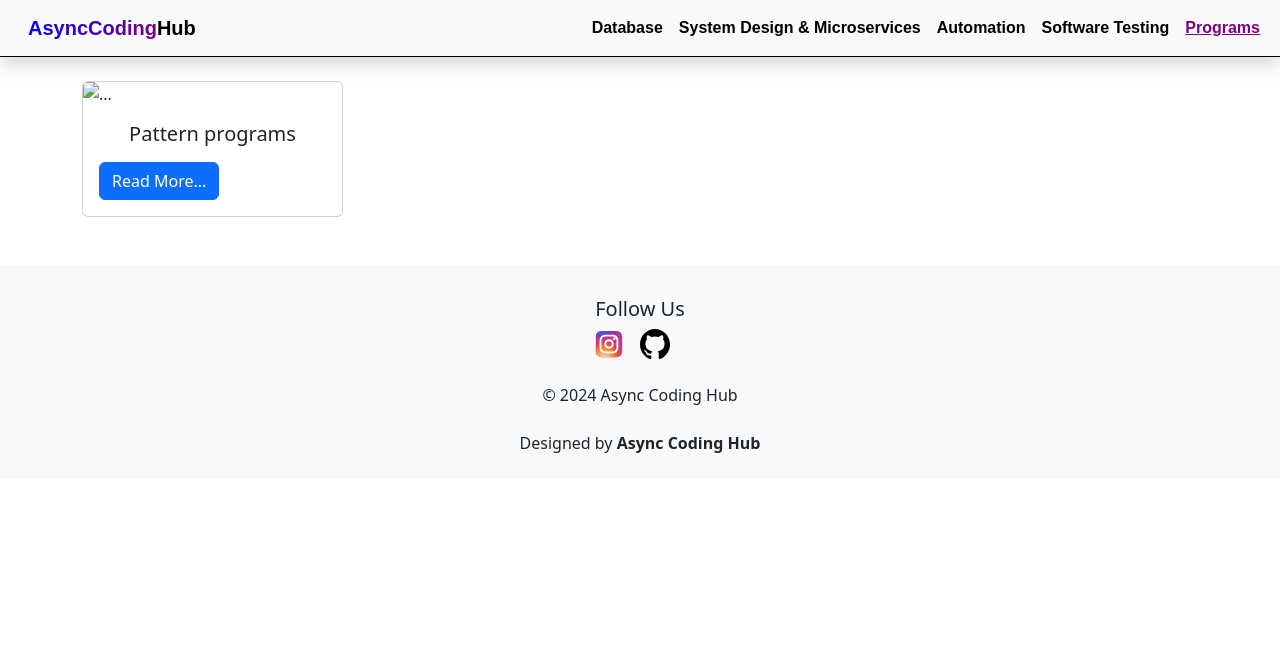
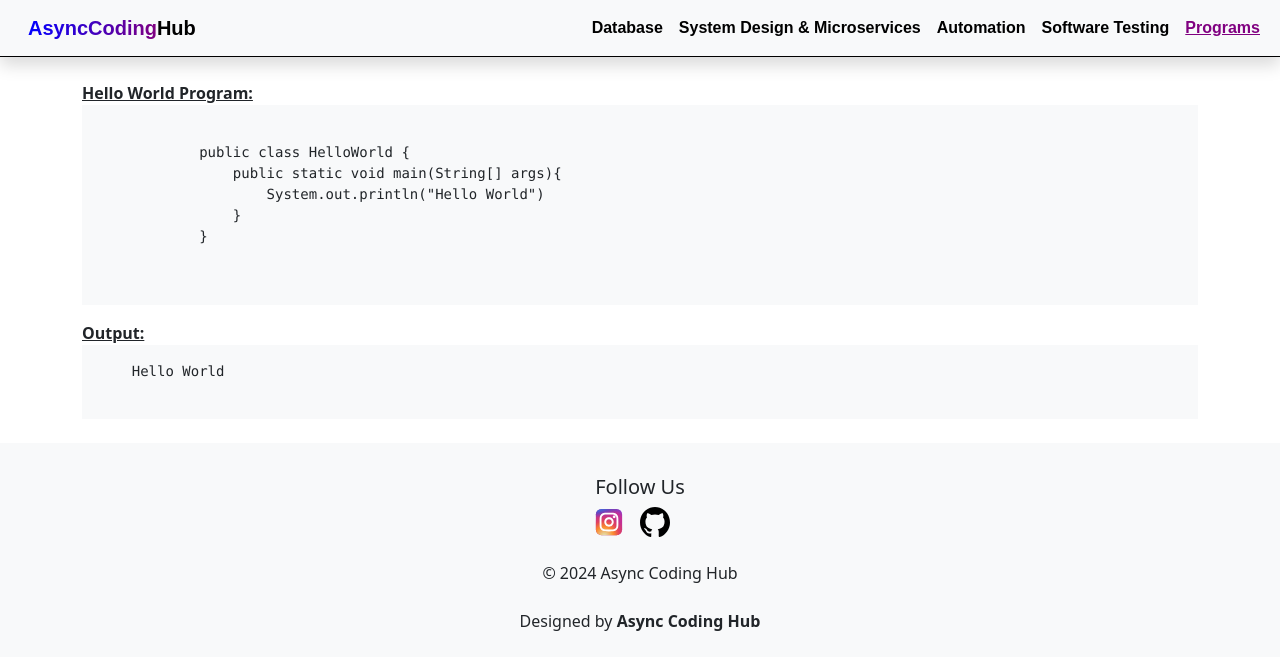
Before and after one commit to ashwithpoojary98/AsyncCodingHub, a website: page src/pages/programs.html in a window 1280 px wide. Drawn offline with nearby package versions, Linux system fonts and the light colour scheme; a web font is replaced by a local one.

Commit message:
feat:first draft website

```diff
--- a/src/pages/programs.html
+++ b/src/pages/programs.html
@@ -10,7 +10,22 @@
 <body>
 <div id="navbar1"></div>
 <div class="container my-4">
-    <div class="row" id="card-container"></div>
+    <!-- <div class="row" id="card-container"></div> -->
+     <span class="fw-bold text-decoration-underline">Hello World Program:</span>
+     <pre class="bg-light p-3">
+        <code>
+            public class HelloWorld {
+                public static void main(String[] args){
+                    System.out.println("Hello World")
+                }
+            }
+        </code>
+     </pre>
+     <span class="fw-bold text-decoration-underline">Output:</span>
+
+     <pre class="bg-light p-3">
+    <code>Hello World</code>
+     </pre>
 </div>
 
 <div id="footer"></div>
```
